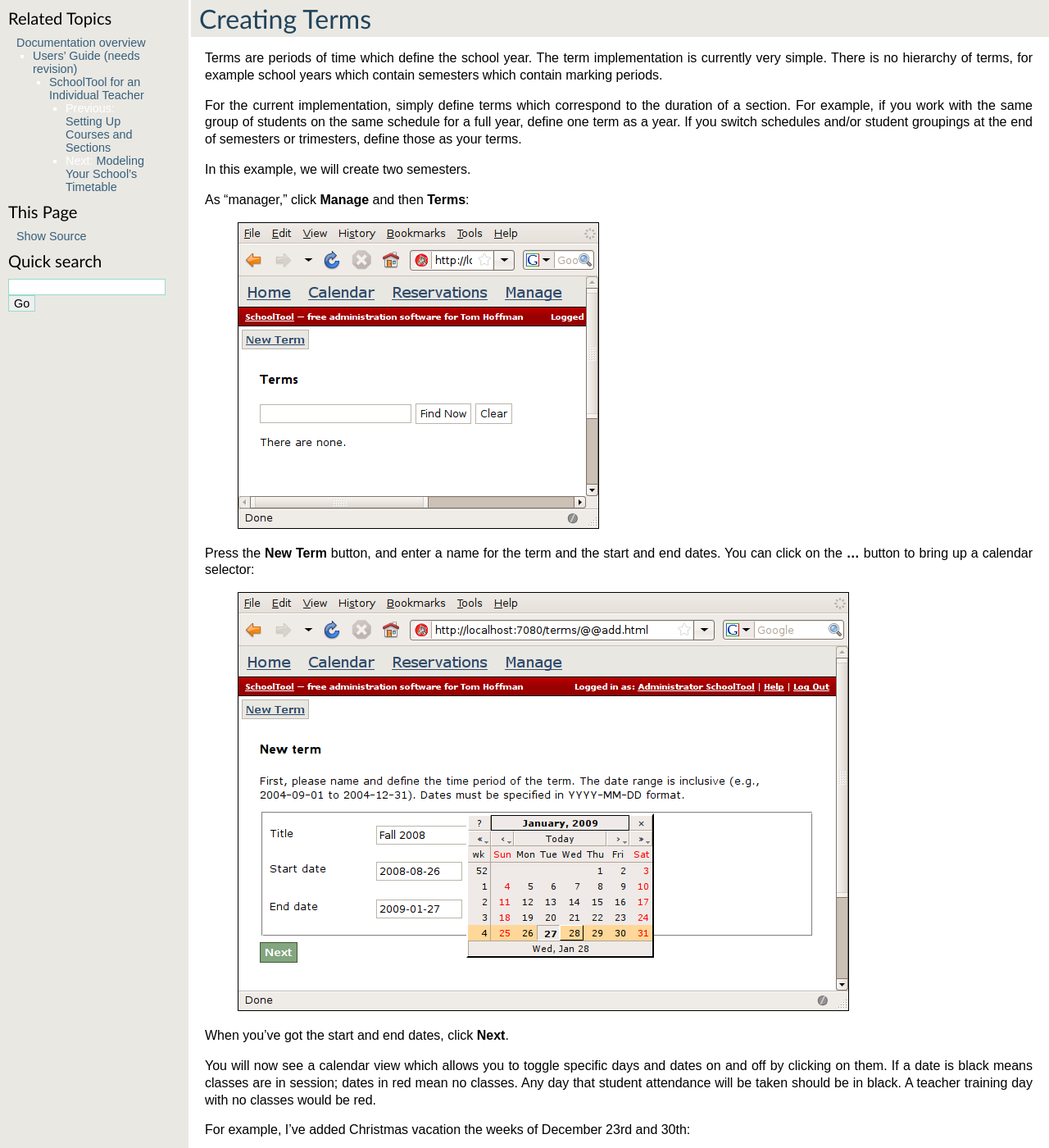
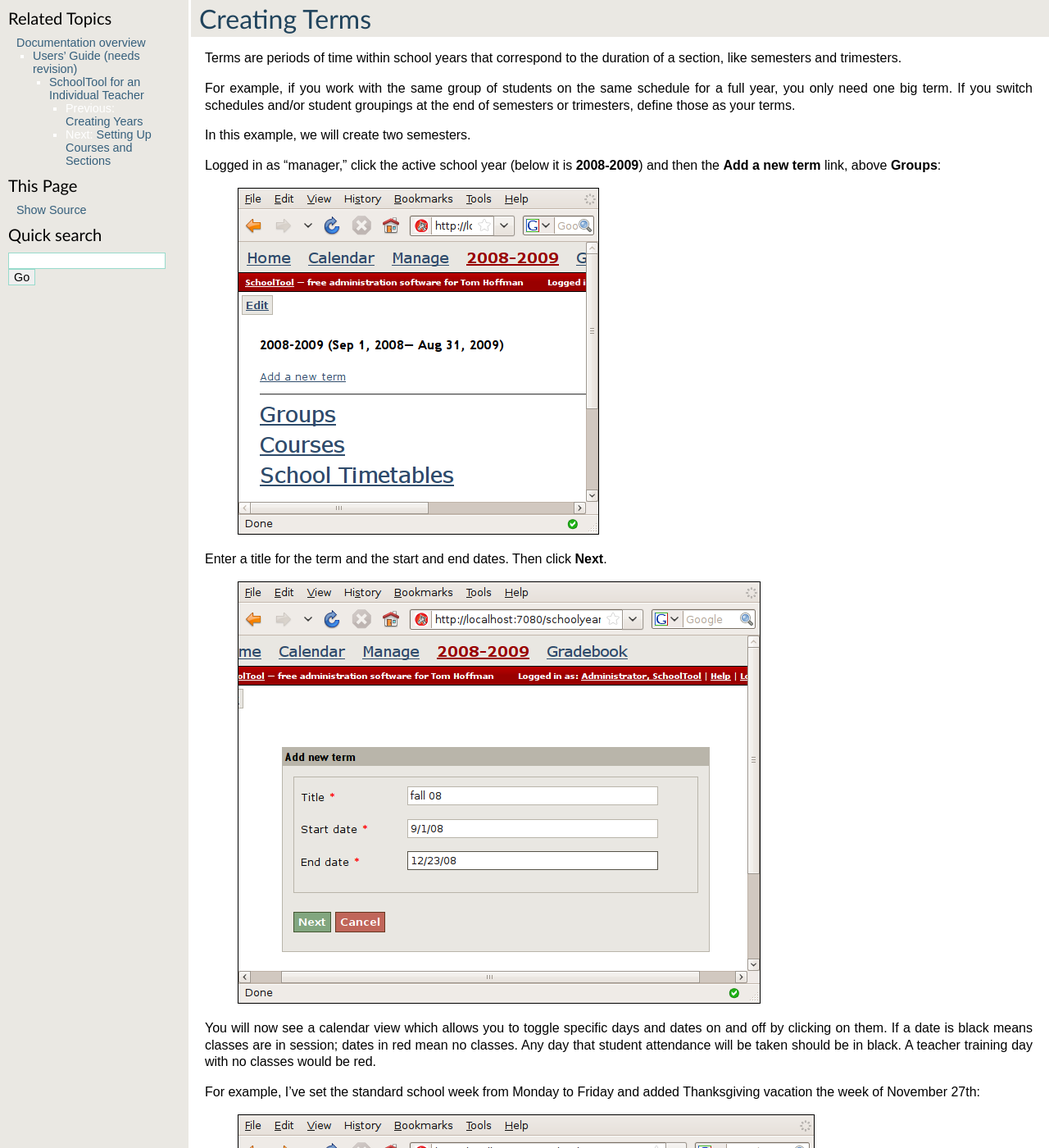
Before and after one commit to schooltool-project/schooltool-book, a Sphinx documentation site: the page built from source/individual-terms.rst, in a window 1280 px wide and 1400 px high. Shown: the whole window at 82% size. Built offline with Sphinx 7.4.7, drawn with Linux system fonts in a browser that asks for light colours.

Commit message:
Started updating individual setup instructions to use years.

```diff
--- a/source/individual-courses.rst
+++ b/source/individual-courses.rst
@@ -8,9 +8,9 @@ In SchoolTool, there is a distinction between "courses" and "sections."  A "cour
 
 Where one teacher teaches all subjects to a single group of kids, for example, in a kindergarten, you can either make everything one course ("Kindergarten") or split it up ("Kindergarten Math," etc.).  Whichever makes more sense for you.  Things like "homeroom" or "advisory" or "internship" that are scheduled at a specific time but don't have a set academic curriculum or grades are also considered courses.
 
-The course setup is important when a whole school is using SchoolTool.  For an individual, the most important thing is to keep it simple and functional.
+The course setup is significant when a whole school is using SchoolTool.  For an individual, the most important thing is to keep it simple and functional.
 
-To create courses, logged in as "manager," click **Manage** and then **Courses**:
+To create courses, logged in as "manager," click the active school year (below it is **2008-2009**) and then **Courses**:
 
    .. image:: images/course-index.png
 
--- a/source/individual-terms.rst
+++ b/source/individual-terms.rst
@@ -1,25 +1,23 @@
 Creating Terms
 --------------
 
-Terms are periods of time which define the school year.  The term implementation is currently very simple.  There is no hierarchy of terms, for example school years which contain semesters which contain marking periods.
+Terms are periods of time within school years that correspond to the duration of a section, like semesters and trimesters.
 
-For the current implementation, simply define terms which correspond to the duration of a section.  For example, if you work with the same group of students on the same schedule for a full year, define one term as a year.  If you switch schedules and/or student groupings at the end of semesters or trimesters, define those as your terms.
+For example, if you work with the same group of students on the same schedule for a full year, you only need one big term.  If you switch schedules and/or student groupings at the end of semesters or trimesters, define those as your terms.
 
 In this example, we will create two semesters.
 
-As "manager," click **Manage** and then **Terms**:
+Logged in as "manager," click the active school year (below it is **2008-2009**) and then the **Add a new term** link, above **Groups**:
 
    .. image:: images/empty-terms.png
 
-Press the **New Term** button, and enter a name for the term and the start and end dates.  You can click on the **...** button to bring up a calendar selector:
+Enter a title for the term and the start and end dates. Then click **Next**.
 
-   .. image:: images/term-dates.png
-
-When you've got the start and end dates, click **Next**.
+   .. image:: images/term-add.png
 
 You will now see a calendar view which allows you to toggle specific days and dates on and off by clicking on them.  If a date is black means classes are in session; dates in red mean no classes.  Any day that student attendance will be taken should be in black.  A teacher training day with no classes would be red.
 
-For example, I've added Christmas vacation the weeks of December 23rd and 30th:
+For example, I've set the standard school week from Monday to Friday and added Thanksgiving vacation the week of November 27th:
 
    .. image:: images/term-daily.png
 
--- a/source/individual.rst
+++ b/source/individual.rst
@@ -16,7 +16,8 @@ Contents:
 
    individual-setup
    individual-user
+   years
+   individual-terms
    individual-courses
-   individual-terms
    individual-timetable
    individual-view-timetables
```
Also changed, not shown: source/years.rst (added, +20 -0 lines), source/images/course-index.png, source/images/course-view.png, source/images/empty-terms.png, source/images/empty-years.png (added), source/images/index-with-course.png, source/images/new-year.png (added), source/images/term-add.png (added), source/images/term-added.png, source/images/term-daily.png, source/images/year-created.png (added).
